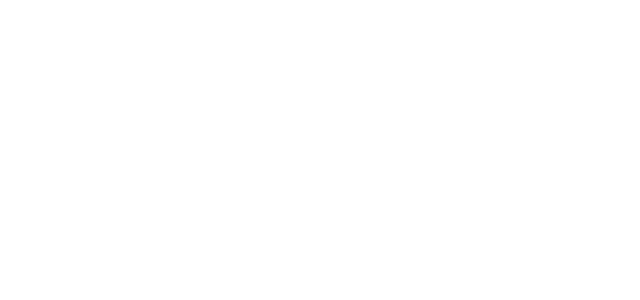
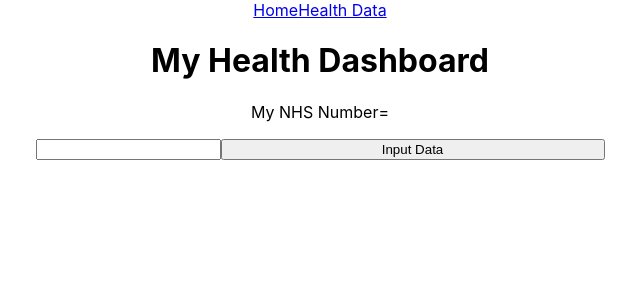
Before and after one commit to SchoolOfCode/w10_auth-athon-em_and_filip, a React (Create React App) app in the folder id_locker/: page /healthPage in a window 1280 px wide. Before the commit this address had no page. Shown: the top 300 px of the page, without its empty margins (320-960 px from the left). Built offline with nearby package versions, Linux system fonts and the light colour scheme.

Commit message:
Calling it a day

```diff
--- /dev/null
+++ b/id_locker/src/Components/HealthData/HealthData.js
@@ -0,0 +1,31 @@
+import React from "react";
+import NavBar from "../NavBar/NavBar";
+
+async function handleClick() {
+    const result = await fetch ("http://localhost:3000/profilePage");
+    const data = await result.json();
+    console.log(data);
+    return data;
+}
+
+let healthInput = ""
+
+function handleInput(e) {
+    healthInput = e.target.value;
+    console.log(healthInput);
+    return healthInput;
+}
+
+
+
+const healthData = (props) => {
+    return <div>
+    <NavBar/>
+    <h1>My Health Dashboard</h1>
+    <p>My NHS Number= {props.nhsNo}</p>
+    <input type="text" onChange={handleInput}></input>
+    <button onClick={handleClick}>Input Data</button>
+    </div>
+}
+
+export default healthData;
--- a/id_locker/src/Components/Main/Main.js
+++ b/id_locker/src/Components/Main/Main.js
@@ -3,13 +3,14 @@ import { Routes, Route } from 'react-router-dom';
 
 import Home from '../Home/Home';
 import ProfilePage from "../ProfilePage/ProfilePage"
-//import Signup from '../pages/Signup';
+import HealthData from "../HealthData/HealthData"
 
 const Main = () => {
   return (
     <Routes> {/* The Switch decides which component to show based on the current URL.*/}
       <Route exact path='/' element={<Home/>}></Route>
       <Route exact path='/profilePage' element={<ProfilePage/>}></Route>
+      <Route exact path='/healthPage' element={<HealthData/>}></Route>
     </Routes>
   );
 }
--- /dev/null
+++ b/id_locker/src/Components/NavBar/NavBar.js
@@ -0,0 +1,13 @@
+import React from "react";
+import { Link } from "react-router-dom";
+
+const NavBar = () => {
+    return (
+        <div>
+        <Link to="/profilePage">Home</Link>
+        <Link to="/healthPage">Health Data</Link>
+        </div>
+    )
+}
+
+export default NavBar
--- a/id_locker/src/Components/Profile/Profile.js
+++ b/id_locker/src/Components/Profile/Profile.js
@@ -40,17 +40,18 @@ const Profile = () => {
     return <div>Loading ...</div>;
   }
 
+  console.log(user);
+
   return (
     isAuthenticated && (
       <div>
         <img src={user.picture} alt={user.name} />
         <h2>{user.name}</h2>
-        <p>{user.email}</p>
-        <h3>User Metadata</h3>
+        <h3>Welcome back {user.nickname}!</h3>
         {userMetadata ? (
           <pre>{JSON.stringify(userMetadata, null, 2)}</pre>
         ) : (
-          "No user metadata defined"
+          ""
         )}
 </div>)
 
--- a/id_locker/src/Components/ProfilePage/ProfilePage.js
+++ b/id_locker/src/Components/ProfilePage/ProfilePage.js
@@ -1,11 +1,17 @@
 import React from "react";
 import Profile from "../Profile/Profile";
 import LogoutButton from "../Logout/Logout";
+import NavBar from "../NavBar/NavBar"
 
 const ProfilePage = () =>{
     return <div>
+    <div>
+        <NavBar/>
+    </div>
+    <div>
         <Profile/>
         <LogoutButton/>
+    </div>
     </div>
 }
 
```
